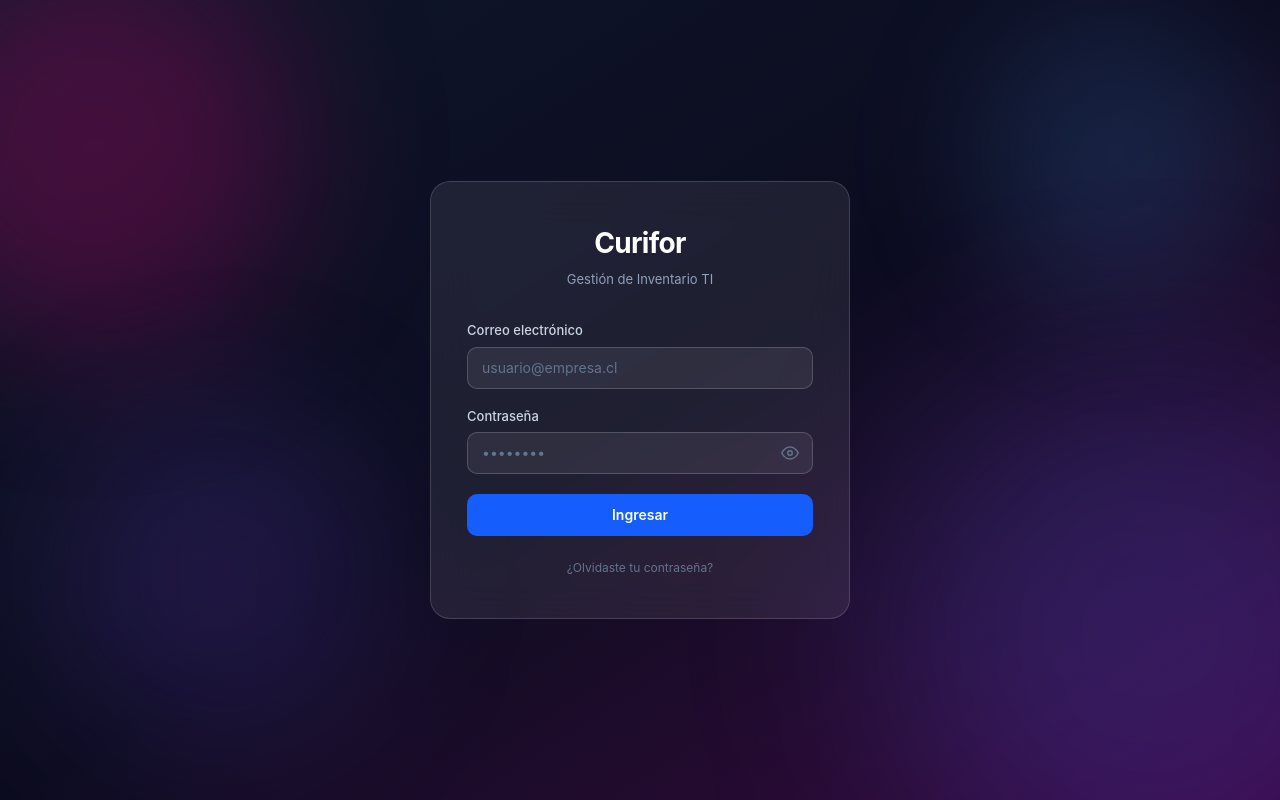
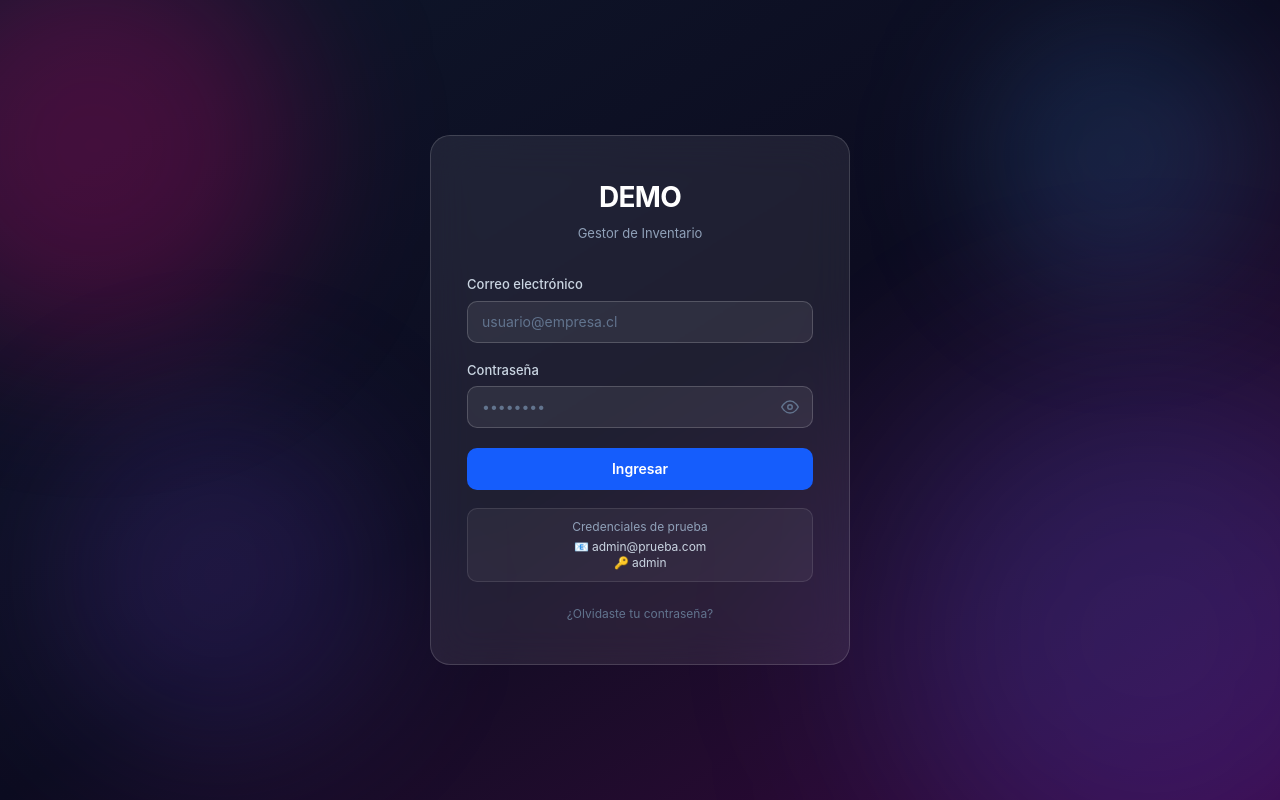
Before and after one commit to ElvisVE98/Gestor-inventario-demo, a React (Vite) app in the folder Frontend/: page /login in a window 1280 px wide. Built offline with nearby package versions, Linux system fonts and the light colour scheme; no server answers.

Commit message:
Modo demo con credenciales

```diff
--- a/Frontend/src/pages/LoginPage.tsx
+++ b/Frontend/src/pages/LoginPage.tsx
@@ -139,8 +139,8 @@ export default function LoginPage() {
 
         {/* ── Encabezado — nombre del sistema y subtítulo ───────────────────── */}
         <div className="text-center mb-8">
-          <p className="text-[28px] font-bold text-white tracking-tight">Curifor</p>
-          <p className="text-[13px] text-slate-400 mt-1.5">Gestión de Inventario TI</p>
+          <p className="text-[28px] font-bold text-white tracking-tight">DEMO</p>
+          <p className="text-[13px] text-slate-400 mt-1.5">Gestor de Inventario</p>
         </div>
 
         {/* ════════════════════════════════════════════════════════════════════
@@ -233,6 +233,13 @@ export default function LoginPage() {
             >
               {enviando ? 'Ingresando...' : 'Ingresar'}
             </button>
+
+            {/* Credenciales de demo — solo para portafolio */}
+            <div className="bg-white/[5%] border border-white/10 rounded-[10px] px-3.5 py-2.5 text-center">
+            <p className="text-xs text-slate-400 mb-1">Credenciales de prueba</p>
+            <p className="text-xs text-slate-300">📧 admin@prueba.com</p>
+            <p className="text-xs text-slate-300">🔑 admin</p>
+            </div>
 
             {/* Link ¿Olvidaste tu contraseña? */}
             <div className="text-center">
```
